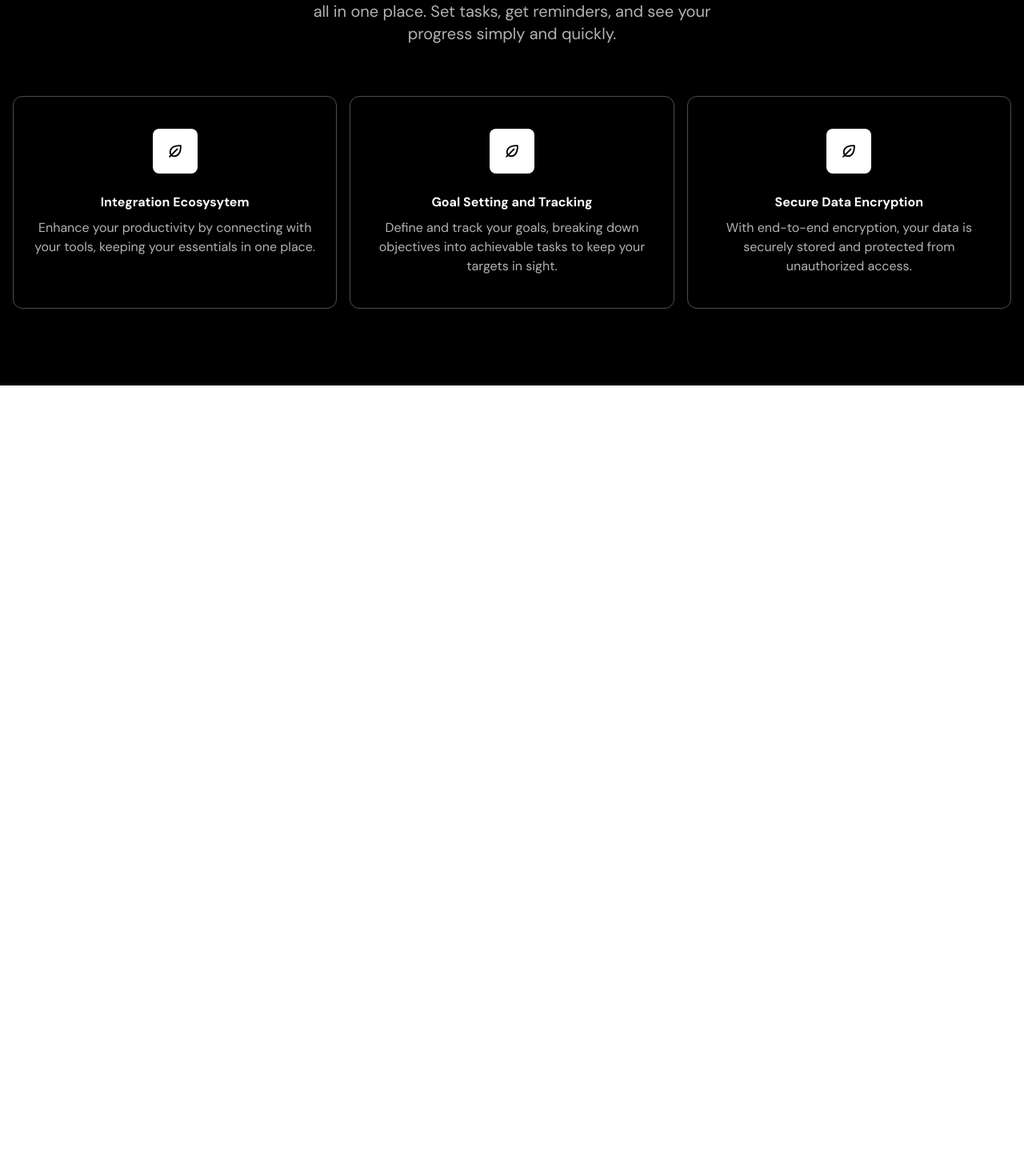
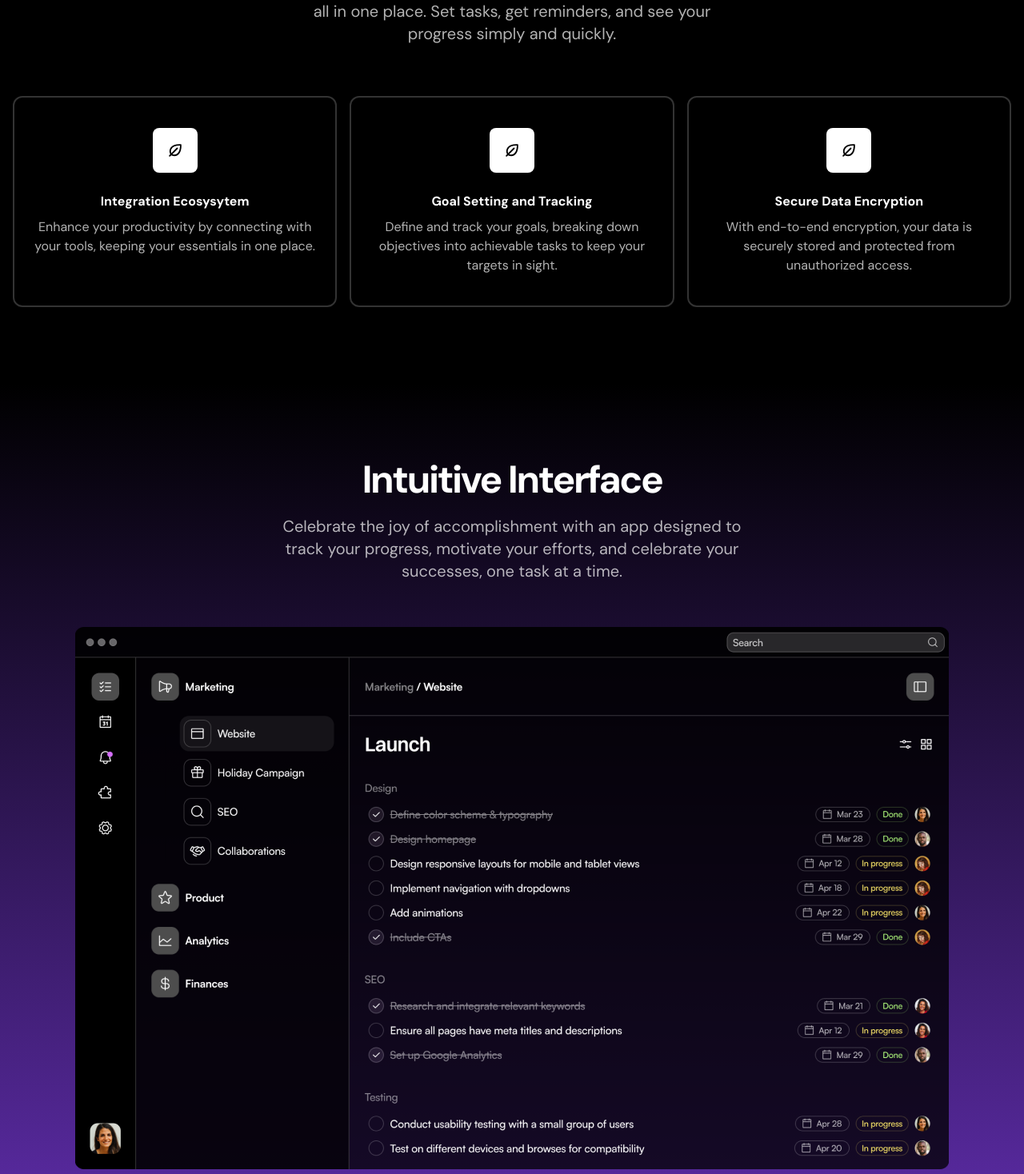
Before and after one commit to JoyBrar2001/SaaS-Landing-Page, a Next.js app: page / in a window 1280 px wide. Shown: the part 1282-2750 px from the top of the page at 80% size. Before the commit the page ends 1764 px from the top, so only its background shows below. Built offline with nearby package versions, Linux system fonts and the light colour scheme.

Commit message:
Framer Issue

```diff
--- a/package.json
+++ b/package.json
@@ -9,7 +9,9 @@
     "lint": "next lint"
   },
   "dependencies": {
+    "@studio-freight/lenis": "^1.0.42",
     "clsx": "^2.1.1",
+    "framer-motion": "^11.3.2",
     "next": "14.2.5",
     "react": "^18",
     "react-dom": "^18"
--- a/src/app/page.tsx
+++ b/src/app/page.tsx
@@ -1,10 +1,28 @@
+"use client";
+
+import { useEffect } from "react";
+import Lenis from "@studio-freight/lenis";
 import Banner from "@/components/Banner";
 import Navbar from "@/components/Navbar";
 import Hero from "@/components/Hero";
 import LogoTicker from "@/components/LogoTicker";
 import Features from "@/components/Features";
+import ProductShowcase from "@/components/ProductShowcase";
 
 export default function Home() {
+
+  useEffect(() => {
+    const lenis = new Lenis();
+
+    function raf(time: any) {
+      lenis.raf(time);
+      requestAnimationFrame(raf);
+    }
+
+    requestAnimationFrame(raf);
+  }, [])
+
+
   return (
     <>
       <Banner />
@@ -12,6 +30,7 @@ export default function Home() {
       <Hero />
       <LogoTicker />
       <Features />
+      <ProductShowcase />
     </>
   );
 }
--- a/src/components/FeatureCard.tsx
+++ b/src/components/FeatureCard.tsx
@@ -1,18 +1,53 @@
-import React from "react";
+"use client";
+
+import React, { useEffect, useRef } from "react";
+import { motion, useMotionTemplate, useMotionValue } from "framer-motion";
 import EcosystemIcon from "../assets/icons/ecosystem.svg";
 
-interface Feature{
+interface Feature {
   title: string;
   desc: string;
 }
 
-interface FeatureCardProps{
+interface FeatureCardProps {
   feature: Feature;
 }
 
 const FeatureCard = ({ feature }: FeatureCardProps) => {
+  const borderRef = useRef<HTMLDivElement>(null);
+  const offsetX = useMotionValue(-100);
+  const offsetY = useMotionValue(-100);
+  const maskImage = useMotionTemplate`radial-gradient(100px at ${offsetX}px ${offsetY}px, black, transparent)`;
+
+  useEffect(() => {
+    const updateMousePosition = (e: MouseEvent) => {
+      e.clientX;
+
+      if (!borderRef.current) return;
+
+      const rect = borderRef.current?.getBoundingClientRect();
+      offsetX.set(e.clientX - rect?.x);
+      offsetY.set(e.clientY - rect?.y);
+    }
+
+    window.addEventListener("mousemove", updateMousePosition);
+
+    return () => {
+      window.removeEventListener("mousemove", updateMousePosition);
+    }
+  }, []);
+
   return (
-    <div className="border border-white/30 rounded-xl px-5 py-10 text-center sm:flex-1">
+    <div ref={borderRef} className="rounded-xl px-5 py-10 text-center sm:flex-1 relative">
+      <div className="absolute inset-0 border-2 border-white/20 rounded-xl" />
+      <motion.div
+        className="absolute inset-0 border-2 border-purple-400 rounded-xl"
+        style={{
+          WebkitMaskImage: maskImage,
+          maskImage,
+        }}
+      />
+
       <div className="inline-flex h-14 w-14 bg-white text-black justify-center items-center rounded-lg">
         <EcosystemIcon />
       </div>
--- /dev/null
+++ b/src/components/ProductShowcase.tsx
@@ -0,0 +1,52 @@
+"use client";
+
+import React, { useEffect, useRef } from "react";
+import Image from "next/image";
+import appScreen from "../assets/images/app-screen.png";
+import { motion, useScroll, useTransform } from "framer-motion";
+
+const ProductShowcase = () => {
+  const imageContainerRef = useRef<HTMLDivElement>(null);
+
+  const { scrollYProgress } = useScroll({
+    target: imageContainerRef,
+    offset: ['start end', 'end end']
+  });
+
+  const opacityValue = useTransform(scrollYProgress, [0, 1], [0.4, 1]);
+  const scaleValue = useTransform(scrollYProgress, [0, 1], [0.8, 1]);
+  const rotateXValue = useTransform(scrollYProgress, [0, 1], [20, 0]);
+
+  return (
+    <div
+      ref={imageContainerRef}
+      className="bg-black text-white bg-gradient-to-b from-black to-[#5D2CA8] py-[72px] sm:py-24"
+    >
+      <div className="container">
+        <h2 className="text-center text-5xl font-bold tracking-tighter">Intuitive Interface</h2>
+
+        <div className="max-w-xl mx-auto">
+          <p className="text-xl text-center text-white/70 mt-5">Celebrate the joy of accomplishment with an app designed to track your progress, motivate your efforts, and celebrate your successes, one task at a time.</p>
+        </div>
+
+        <motion.div
+          className="mt-14"
+          style={{
+            opacity: opacityValue,
+            scale: scaleValue,
+            rotateX: rotateXValue,
+            transformPerspective: "800px",
+          }}
+        >
+          <Image
+            src={appScreen}
+            alt="Product Screenshot"
+            className="mx-auto"
+          />
+        </motion.div>
+      </div>
+    </div>
+  );
+}
+
+export default ProductShowcase;
```
Also changed, not shown: 1 other file (tests, documents, lock files or other folders).
